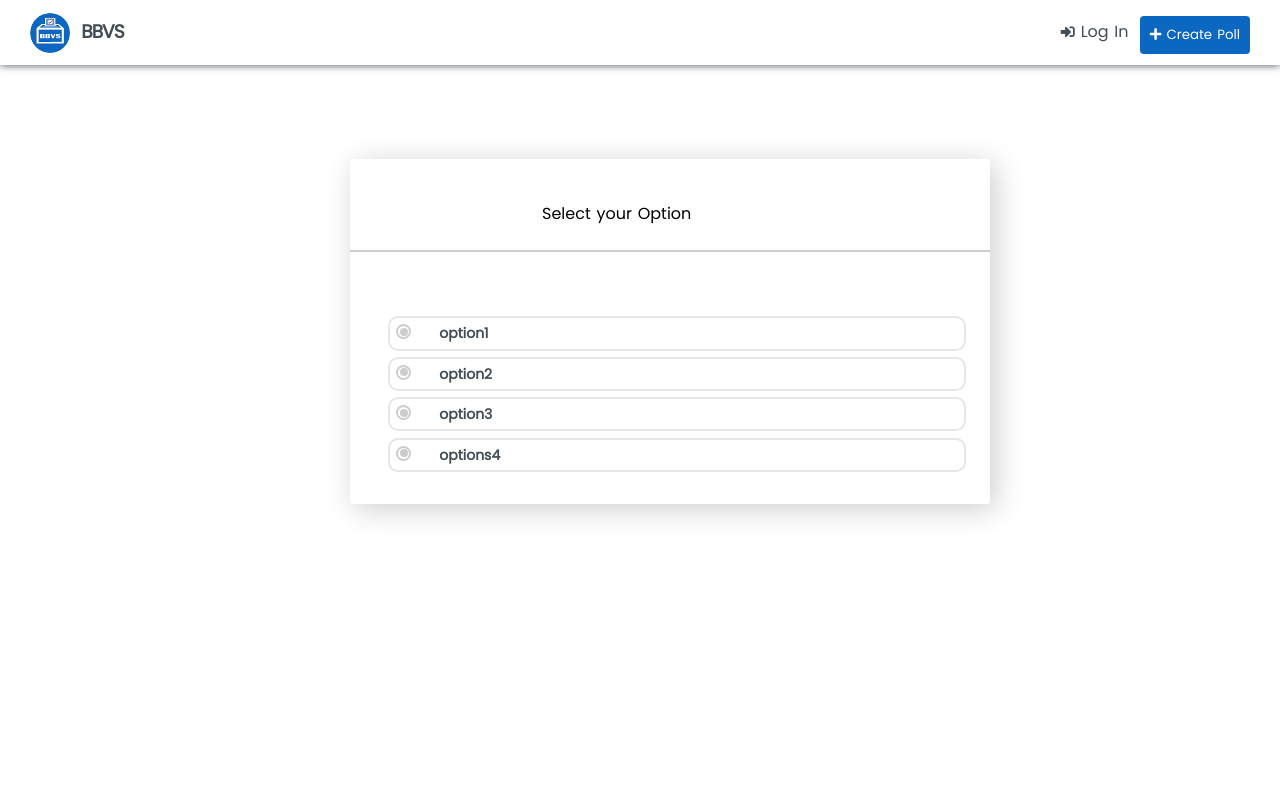
After one commit to threej-in/BBVS, a PHP site: page /page/created_poll.php in a window 1280 px wide. The commit adds this page. Run offline with PHP 8.4, Linux system fonts and the light colour scheme.

Commit message:
design of created poll

```diff
--- /dev/null
+++ b/src/page/created_poll.php
@@ -0,0 +1,129 @@
+<?php
+    require __DIR__.'/../theme/header.php';
+?>
+<html>
+ <head>
+     <style>
+        /* *{
+             margin:0;
+             padding:0;
+         }
+         body{
+             display:flex;
+             align-items: center;
+             justify-content: center;
+             background-color: #6665ee;
+         }*/
+         .poll{
+             margin:5% 0 0 25%;
+             position:absolute;
+             width: 50%;
+             max-width: 50%;
+             background-color:#fff;
+             border:1px solid rgba(0,0,0,0.2)k;
+             border-radius: 3px;
+             box-shadow: 5px 5px 30px rgba(0,0,0,0.2);
+           }
+           .poll .quetion{
+               margin-bottom:4%;
+               align-items: center;
+               position:relative;
+               padding:7% 3% 4% 30%;
+               border-bottom:2px solid rgba(0,0,0,0.2);
+           }
+           .poll .answers{
+               margin:10% 0 5% 5%;
+           }
+           .poll .answers label{
+               display:block;
+               margin:1%;
+               padding:1%;
+               width: 95%;
+               border: 2px solid #e6e6e6;
+               border-radius: 10px;
+           }
+           .poll .answers label:hover{
+            border-color: #6665ee;
+           }
+           .poll .answers label.selected{
+            border-color: #6665ee;
+           }
+           .poll .answers label .row{
+               display:flex;
+           }
+           .poll .answers label .row .dot{
+               margin-right: 5%;
+               display:block;
+               width:15px;
+               height:15px;
+               border-radius: 50%;
+               border:2px solid #ccc;
+               position:relative;
+           }
+           .poll .answers label .row .dot::after{
+               content:'';
+               position: absolute;
+               width: 8px;
+               height: 8px;
+               top:14%;
+               left:15%;
+               background-color:#ccc;
+               border-radius: 50%;
+           }
+
+           .poll .answers label.selected .row .dot::after{
+               background-color:#6665ee;
+           }
+           .poll .answers label.selected .row{
+               color:#6665ee;
+           }
+     </style>
+     <script>
+        $(document).ready(()=>{
+       const option = $("label");
+       for(let i=0;i<option.length;i++){
+         $(option[i]).on('click',()=>{
+             for(let j=0;j<option.length;j++){
+               if($(option[j]).hasClass('selected')){
+                 $(option[j]).removeClass('selected');
+               }
+            }
+            $(option[i]).addClass('selected');
+            });
+       }
+        });
+     </script>
+
+ </head>
+ <body>
+      <div class="poll">
+        <p class="quetion"> Select your Option</p>
+        <div class='answers'>
+           <label for="">
+            <div class="row">
+               <span class="dot"></span>
+               <span class="text">option1</span>
+            </div>
+            </label>
+            <label for="">
+            <div class="row">
+               <span class="dot"></span>
+               <span class="text">option2</span>
+            </div>
+            </label>
+            <label for="">
+            <div class="row">
+               <span class="dot"></span>
+               <span class="text">option3</span>
+            </div>
+            </label>
+            <label for="">
+            <div class="row">
+               <span class="dot"></span>
+               <span class="text">options4</span>
+            </div>
+            </label>
+        </div>
+      </div>
+ </body>
+</html>
--- a/src/page/login.php
+++ b/src/page/login.php
@@ -153,7 +153,6 @@
         });
         $('#btnsubmit').on('click',()=>{
          $('input').blur();
-         debugger;
          if(error['loginid'] && error['password'] && error['captcha']){
              if(document.getElementById('btnsubmit').name == "resetPassword"){
                  if(error['answer']){
--- a/src/theme/header.php
+++ b/src/theme/header.php
@@ -83,7 +83,7 @@
         </span>':
         '<li><a href="page/login.php"><i class="fa fa-sign-in-alt fa-sm"></i> Log In</a></li>';
       ?>
-      <li><a href="page/dashboard.php?show=newpoll"><button class="blue"><i class="fa fa-plus"></i> Create Poll</button></a></li>
+      <li><a href="#" onclick="showContent('newPoll')"><button class="blue"><i class="fa fa-plus" ></i> Create Poll</button></a></li>
     </ul>
   </header>
 <main style="padding: 30px;">
--- a/src/theme/script/dashboard.js
+++ b/src/theme/script/dashboard.js
@@ -7,7 +7,7 @@ $(
             $(e.target).addClass('active');
             loading();
         })
-        if($_GET['show']){
+        if($_GET ['show']){
             $('#'+$_GET['show']).click()
         }
     }
```
